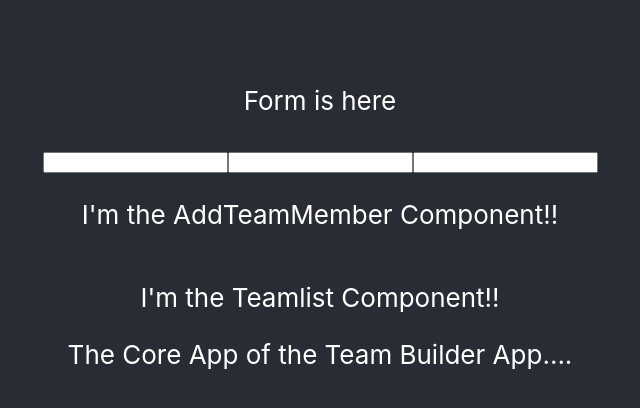
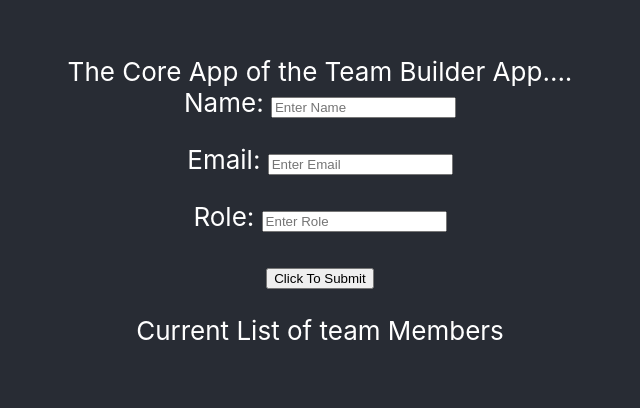
Before and after one commit to bloominstituteoftechnology/team-builder, a React (Create React App) app: page / in a window 1280 px wide. Shown: the part 186-594 px from the top of the page, without its empty margins (320-960 px from the left). Built offline with nearby package versions, Linux system fonts and the light colour scheme.

Commit message:
Working form submission

```diff
--- a/src/App.js
+++ b/src/App.js
@@ -2,10 +2,9 @@ import React, {useState} from 'react';
 
 import Form from './Form';
 import TeamList from './TeamList.js';
-import AddTeamMember from './AddTeamMember';
+// import AddTeamMember from './AddTeamMember';
 import './App.css';
-
-import { waitForElementToBeRemoved } from '@testing-library/react';
+// import { waitForElementToBeRemoved } from '@testing-library/react';
 
 const teamData = [
   {
@@ -18,19 +17,22 @@ const teamData = [
 console.log("const team->", teamData);
 
 function App() {
+  const [team, setTeam] = useState(teamData);
+  console.log("team from app->",team);
+  const addTeamMember = newTeamMember => {
+    // console.log("From App->newTeamMember",newTeamMember);
+    setTeam([...team, newTeamMember]);
+    // console.log("From APP, Team is->",team);
+  };
 
-  const [team, setTeam] = useState(teamData);
-  const addTeamMember = newTeamMember => {
-    setTeam([...team,newTeamMember]);
-  };
-console.log("Team is->",team);
   return (
     <div className="App">
       <header className="App-header">
-        <Form addTeamMember={addTeamMember} />
-        <AddTeamMember />
-        <TeamList />
-          The Core App of the Team Builder App....
+      The Core App of the Team Builder App....
+        <Form addMember={addTeamMember} />
+        {/* <AddTeamMember /> */}
+        <TeamList team={team}/>
+
 
       </header>
     </div>
--- a/src/Form.js
+++ b/src/Form.js
@@ -2,37 +2,69 @@ import React, {useState} from 'react';
 
 
 const Form = props => {
-
+console.log("props, form.js->",props.addMember);
 const [teamMember, setTeamMember] = useState({
     id:Date.now(),
     name:"",
     email:"",
     role:""
 });
+console.log(teamMember);
+const changeHandler = event => {
+    setTeamMember({
+        ...teamMember,
+        [event.target.name]:event.target.value
+    });
+};
 const submitHandler = event => {
     event.preventDefault();
     console.log("From props->",props);
-    props.addTeamMember(teamMember);
-    setTeamMember({id:Date.now(),name:"",email:"",role:""});
-
-
-}
-
+    console.log("teamMember is ->", teamMember);
+    props.addMember(teamMember);
+    setTeamMember({ name: "", email: "", role: ""});
+};
 
 return(
-    <div>
-        <p>Form is here</p>
+    // <div>
+    //     <p>Form is here</p>
     <form
     onSubmit={submitHandler}
     >
-        <input label="name" />
-        <input label="email" />
-        <input label="role" />
+        <label htmlFor="name">Name: </label>
+        <input
+        id="name"
+        name="name"
+        label="name"
+        placeholder="Enter Name"
+        value={teamMember.name}
+        onChange={changeHandler}
+        />
+        <p />
+        <label htmlFor="email">Email: </label>
+        <input
+        id="email"
+        name="email"
+        label="email"
+        placeholder="Enter Email"
+        value={teamMember.email}
+        onChange={changeHandler}
+        />
+        <p />
+        <label htmlFor="Role">Role: </label>
+        <input
+        id="role"
+        name="role"
+        label="role"
+        placeholder="Enter Role"
+        value={teamMember.role}
+        onChange={changeHandler}
+        />
+        <p />
+        <button>Click To Submit</button>
     </form>
 
-    </div>
+    // </div>
 );
-
 }
 
 export default Form;
--- a/src/TeamList.js
+++ b/src/TeamList.js
@@ -6,7 +6,7 @@ const TeamList = () => {
 
 return (
     <div>
-        <p>I'm the Teamlist Component!!</p>
+        <p>Current List of team Members</p>
     </div>
 );
 
```
